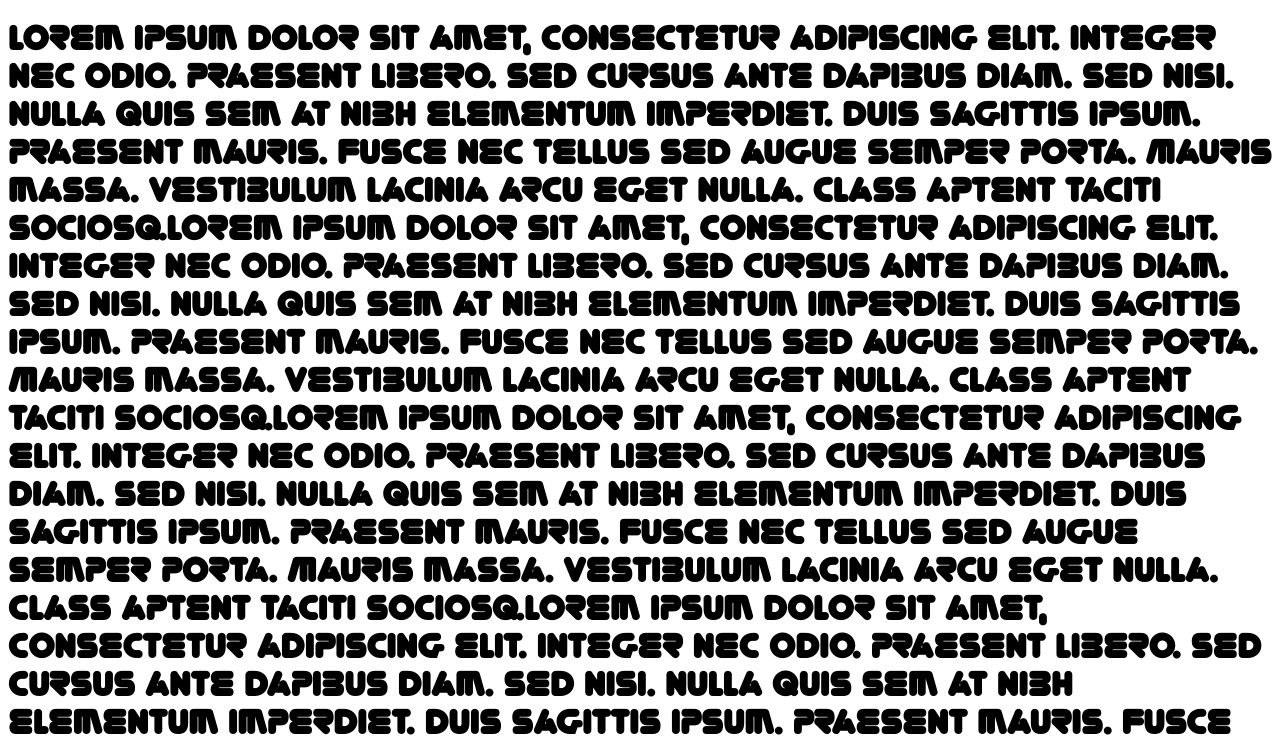
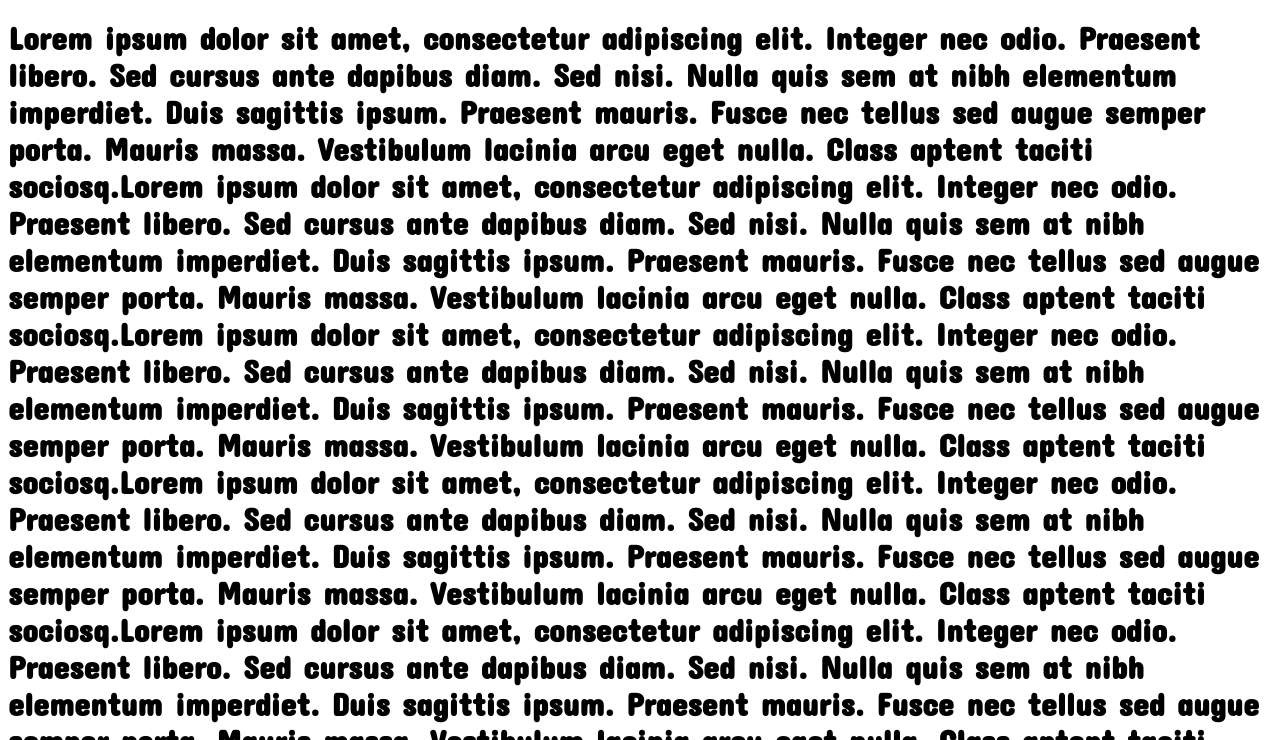
Before and after one commit to studyhubonline/studyhubonline.github.io, a plain HTML site: page index.html in a window 1280 px wide. Shown: the part 60-800 px from the top of the page. Drawn offline with Linux system fonts and the light colour scheme.

Commit message:
Update index.html

```diff
--- a/index.html
+++ b/index.html
@@ -1,6 +1,7 @@
 <!DOCTYPE html>
 <html>
 <head>
+<link href="https://fonts.googleapis.com/css?family=Concert+One" rel="stylesheet">
 <style>
 
 @font-face { font-family: YGone; src: url('mainfont.ttf'); }
@@ -21,7 +22,7 @@ div.header:hover {
 	background-color: #ffffff;
 }
 body {
-	font-family: YGone;
+	font-family: 'Concert One', cursive;
 }
 </style>
 <script>
```
